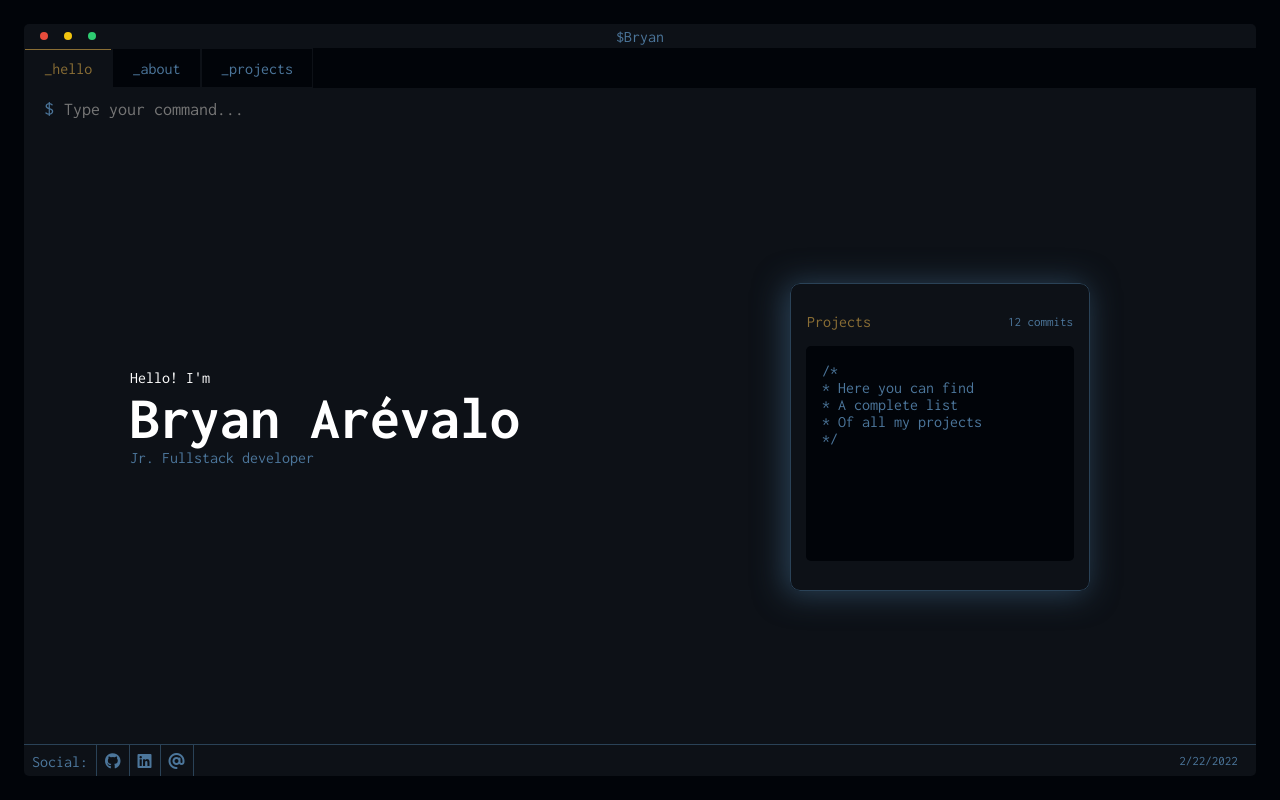
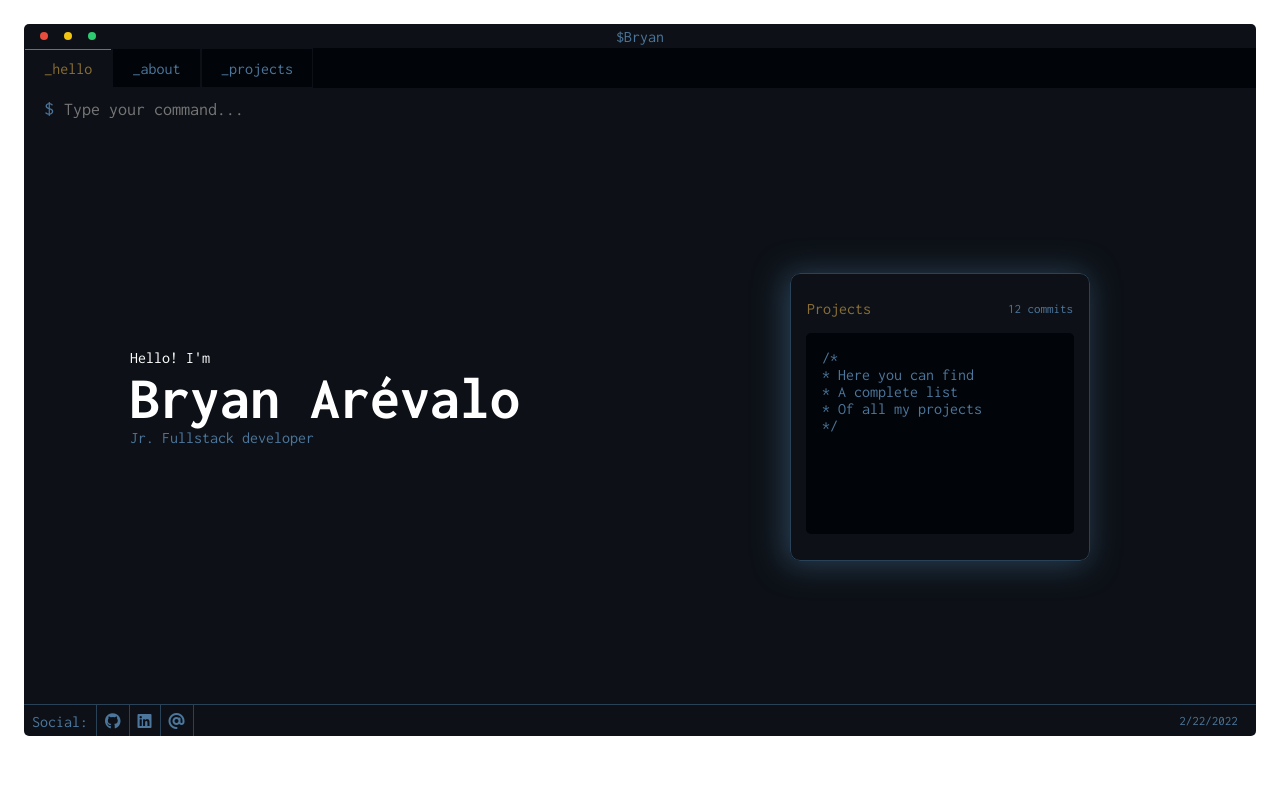
Before and after one commit to ripterdust/Portfolio2022, a React (Create React App) app: page / in a window 1280 px wide. Built offline with nearby package versions, Linux system fonts and the light colour scheme.

Commit message:
Deleted the background

```diff
--- a/src/main.scss
+++ b/src/main.scss
@@ -13,9 +13,8 @@ a{
     text-decoration: none;
 }
 .window{
-    background: $base-color;
     width: 100%;
-    height: 100vh;
+    height: 95vh;
     padding: 1.5em
 }
 
```
Also changed, not shown: src/components/Desktop.js (+7 -0 lines), src/components/TaskBar.js (+7 -0 lines).
